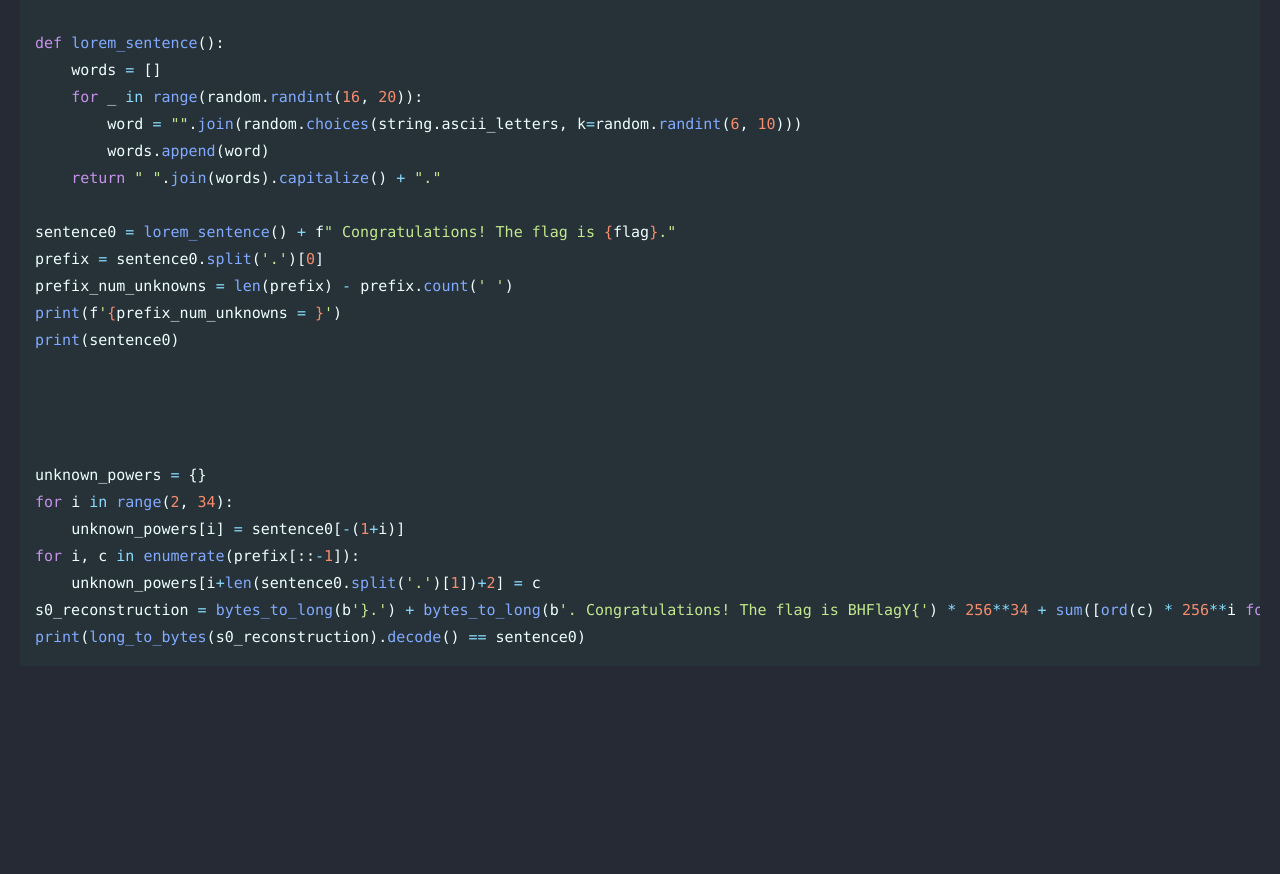
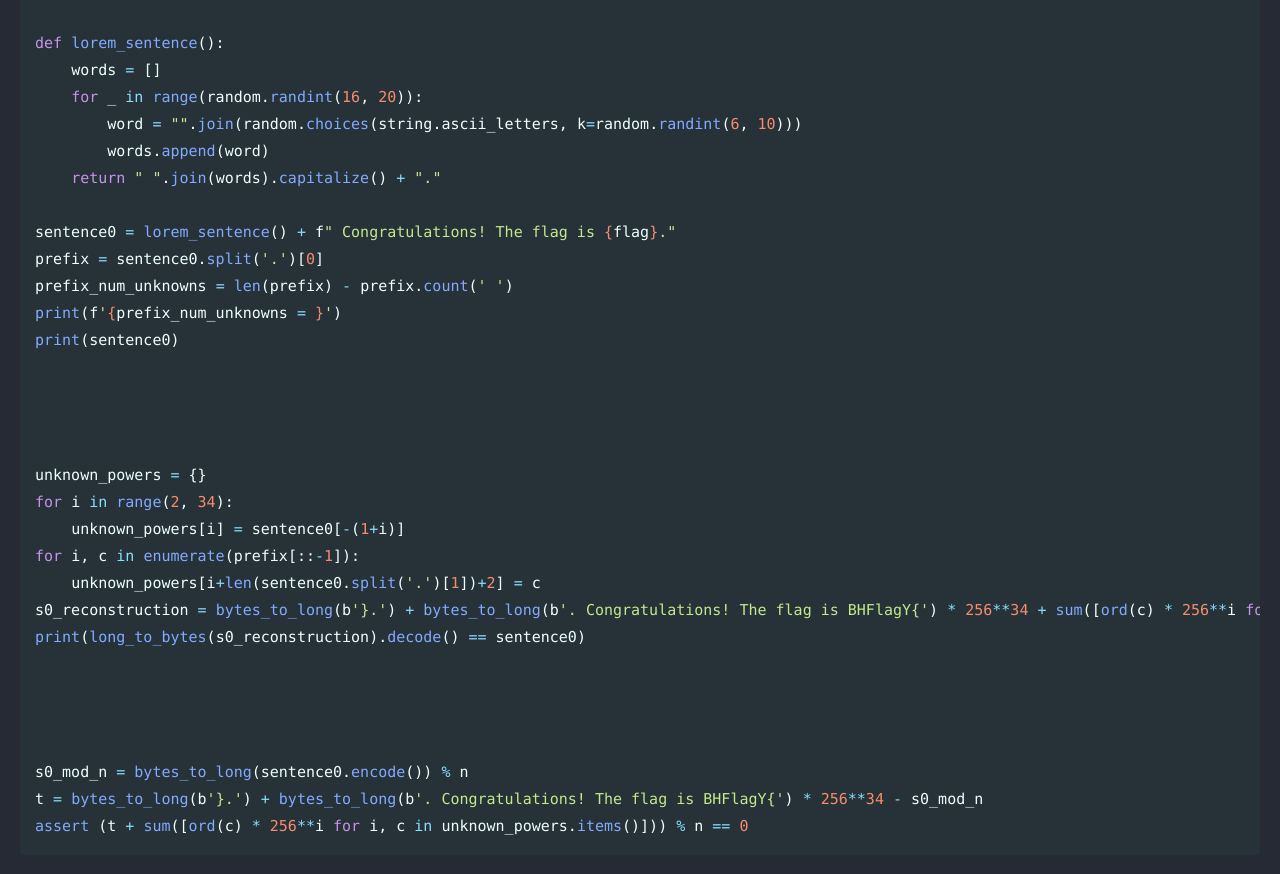
Before and after one commit to Connor-McCartney/Connor-McCartney.github.io, a Jekyll site: the page built from _pages/cryptography/other/doloRSitAmetRevenge.md, in a window 1280 px wide and 900 px high, scrolled down 5303 px. Shown: the top 874 px of the window. Built offline with Jekyll 4.4.1, drawn with Linux system fonts in a browser that asks for light colours; cached includes are drawn as plain includes; before the commit the page ends 6014 px from its top, so only the background shows below that.

Commit message:
Update doloRSitAmetRevenge.md

````diff
--- a/_pages/cryptography/other/doloRSitAmetRevenge.md
+++ b/_pages/cryptography/other/doloRSitAmetRevenge.md
@@ -233,4 +233,11 @@ for i, c in enumerate(prefix[::-1]):
     unknown_powers[i+len(sentence0.split('.')[1])+2] = c
 s0_reconstruction = bytes_to_long(b'}.') + bytes_to_long(b'. Congratulations! The flag is BHFlagY{') * 256**34 + sum([ord(c) * 256**i for i, c in unknown_powers.items()])
 print(long_to_bytes(s0_reconstruction).decode() == sentence0)
+
+
+
+
+s0_mod_n = bytes_to_long(sentence0.encode()) % n
+t = bytes_to_long(b'}.') + bytes_to_long(b'. Congratulations! The flag is BHFlagY{') * 256**34 - s0_mod_n
+assert (t + sum([ord(c) * 256**i for i, c in unknown_powers.items()])) % n == 0
 ```
````
